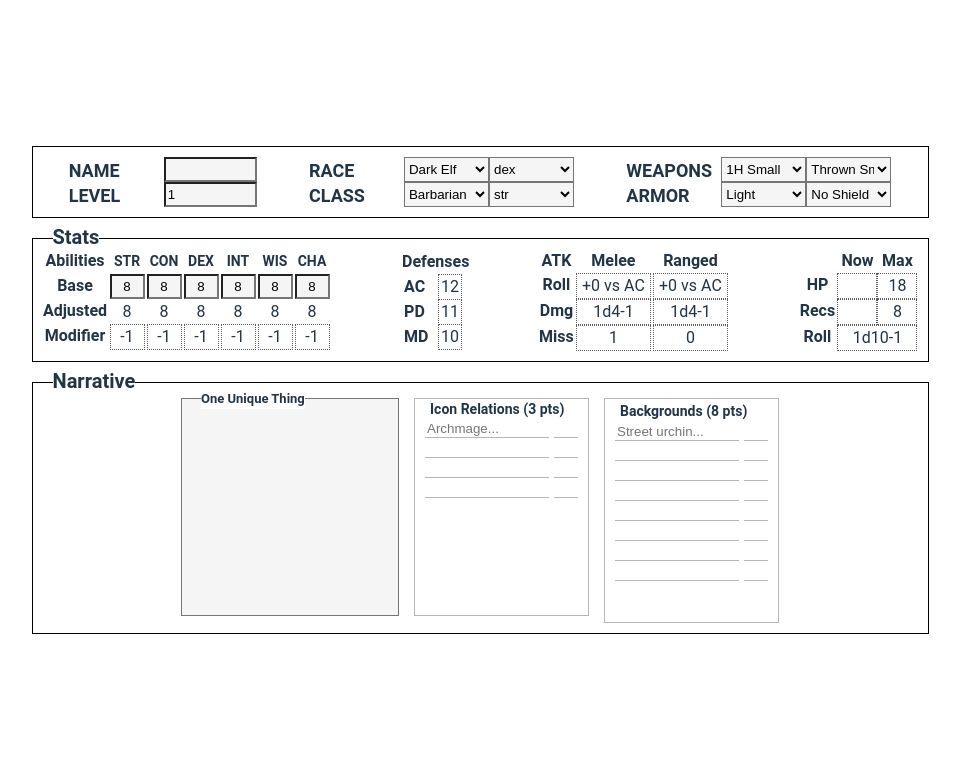
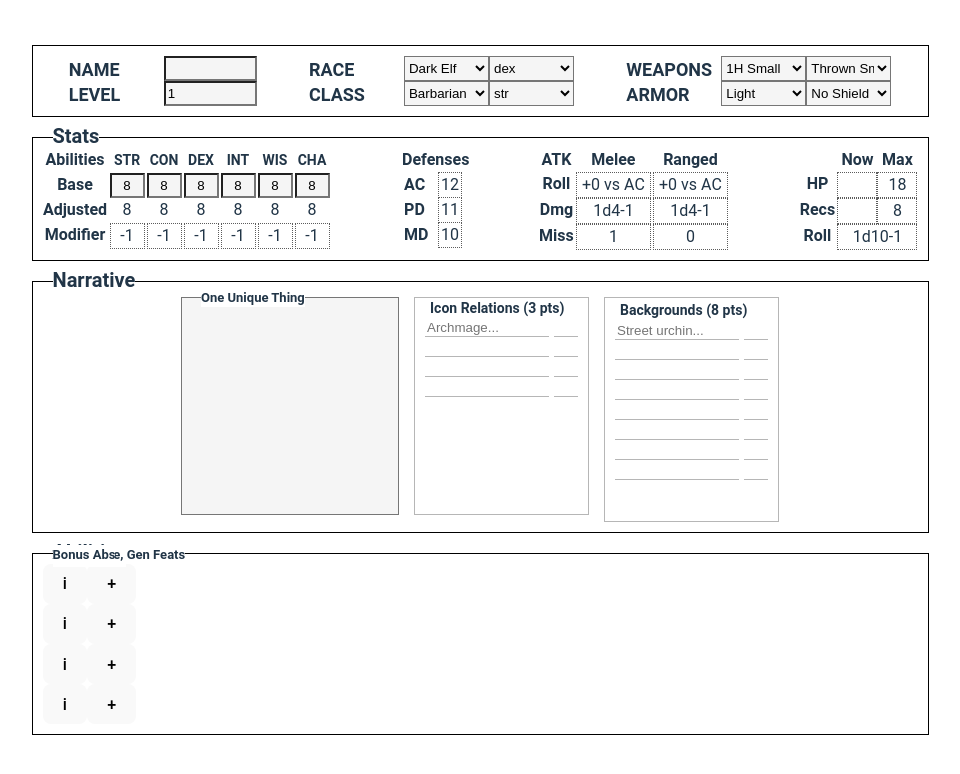
Before and after one commit to Xenrathe/React-FormGen, a React (Vite) app: page / in a window 1280 px wide. Shown: the top 774 px of the page, without its empty margins (160-1120 px from the left). Built offline with nearby package versions, Linux system fonts and the light colour scheme.

Commit message:
Begin implementation of AbilitiesBlock component

```diff
--- a/src/App.css
+++ b/src/App.css
@@ -48,12 +48,8 @@ body {
 
 input[type="number"]::-webkit-inner-spin-button,
 input[type="number"]::-webkit-outer-spin-button {
-  -webkit-appearance: none;
+  appearance: none;
   margin: 0;
-}
-
-input[type="number"] {
-  -moz-appearance: textfield;
 }
 
 input,
--- /dev/null
+++ b/src/CharSheetComponents/AbilitiesBlock.jsx
@@ -0,0 +1,67 @@
+import races from "../data/races";
+import jobs from "../data/jobs";
+import genFeats from "../data/abilities/general.json"
+
+function generateLinedInputWithBtn(mode) {
+  let numLines = 1;
+  let dataArray = [];
+
+  //mode = "general"
+  // includes feats from the character.feats.general
+  // includes racialpowers from races[character.race].racialPowersAndFeats
+  // --includes racialfeats from character.feats.racial
+  // includes features from jobs[character.job].features
+  // --includes associated feats from character.feats.talent
+
+  //mode = "talents"
+  // includes talents from character.jobTalents
+  // --includes associated feats from character.feats.talent
+
+  //mode = "spells"
+  // includes spells from character.jobSpells
+  // --includes associated feats from character.feats.spell
+
+  //mode = "bonusAbs"
+  // includes bonusAbs from character.jobBonusAbs
+  // --includes associated feats from character.feats.bonus
+
+  const lines = [];
+
+  for (let i = 1; i <= numLines; i++) {
+    lines.push(
+      <div key={`k-${mode}-${i}`} className="single-line-w-btn">
+        <span className="lined-input">{dataArray[i - 1] || ""}</span>
+        <button>i</button>
+        <button>+</button>
+      </div>
+    );
+  }
+
+  return lines;
+}
+
+function AbilitiesBlock({ character, abilitiesBlock, setAbilitiesBlock }) {
+  return (
+    <div id="abilitiesblock" className="input-group">
+      <div className="title-label">Abilities</div>
+      <div id="job-race-gen" className="abilities-input">
+        <label className="subtitle-label">Class, Race, Gen Feats</label>
+        {generateLinedInputWithBtn("general")}
+      </div>
+      <div id="talents" className="abilities-input">
+        <label className="subtitle-label">Talents</label>
+        {generateLinedInputWithBtn("talents")}
+      </div>
+      <div id="spells" className="abilities-input">
+        <label className="subtitle-label">Spells</label>
+        {generateLinedInputWithBtn("spells")}
+      </div>
+      <div id="bonusAbs" className="abilities-input">
+        <label className="subtitle-label">Bonus Abs</label>
+        {generateLinedInputWithBtn("bonusAbs")}
+      </div>
+    </div>
+  );
+}
+
+export default AbilitiesBlock;
--- a/src/CharSheetComponents/CharSheet.jsx
+++ b/src/CharSheetComponents/CharSheet.jsx
@@ -4,10 +4,11 @@ import "./CharSheet.css";
 import { useState, useEffect } from "react";
 import { Character } from "../Character.js";
 import NarrativeBlock from "./NarrativeBlock.jsx";
+import AbilitiesBlock from "./AbilitiesBlock.jsx";
 
 function CharSheet() {
   // INDIVIDUAL COMPONENT DATA SETS //
-  const [basicsData, setBasicsData] = useState({
+  const [basicsBlock, setBasicsBlock] = useState({
     name: "",
     level: 1,
     race: "Dark Elf",
@@ -34,23 +35,32 @@ function CharSheet() {
     iconRelationships: [],
     backgrounds: {},
   });
+
+  const [abilitiesBlock, setAbilitiesBlock] = useState({
+    talents: [],
+    spells: [],
+    bonusAbs: [],
+    feats: [],
+  });
   // END INDIVIDUAL COMPONENT DATA SETS //
 
   // SYNTHESIS INTO CHARACTER OBJECT //
   const [character, setCharacter] = useState(
     new Character(
       statBlock,
-      basicsData.name,
-      basicsData.level,
-      basicsData.race,
-      basicsData.raceBonus,
-      basicsData.job,
-      basicsData.jobBonus,
-      [], // jobTalents
-      [], // feats
-      basicsData.armor,
-      basicsData.shield,
-      { melee: basicsData.melee, ranged: basicsData.ranged },
+      basicsBlock.name,
+      basicsBlock.level,
+      basicsBlock.race,
+      basicsBlock.raceBonus,
+      basicsBlock.job,
+      basicsBlock.jobBonus,
+      abilitiesBlock.talents,
+      abilitiesBlock.spells,
+      abilitiesBlock.bonusAbs, //e.g. Bard's battle cries
+      abilitiesBlock.feats,
+      basicsBlock.armor,
+      basicsBlock.shield,
+      { melee: basicsBlock.melee, ranged: basicsBlock.ranged },
       narrativeBlock.oneUniqueThing,
       narrativeBlock.iconRelationships,
       narrativeBlock.backgrounds
@@ -60,29 +70,31 @@ function CharSheet() {
   useEffect(() => {
     const updatedCharacter = new Character(
       statBlock,
-      basicsData.name,
-      basicsData.level,
-      basicsData.race,
-      basicsData.raceBonus,
-      basicsData.job,
-      basicsData.jobBonus,
-      [], // jobTalents
-      [], // feats
-      basicsData.armor,
-      basicsData.shield,
-      { melee: basicsData.melee, ranged: basicsData.ranged },
+      basicsBlock.name,
+      basicsBlock.level,
+      basicsBlock.race,
+      basicsBlock.raceBonus,
+      basicsBlock.job,
+      basicsBlock.jobBonus,
+      abilitiesBlock.talents,
+      abilitiesBlock.spells,
+      abilitiesBlock.bonusAbs, //e.g. Bard's battle cries
+      abilitiesBlock.feats,
+      basicsBlock.armor,
+      basicsBlock.shield,
+      { melee: basicsBlock.melee, ranged: basicsBlock.ranged },
       narrativeBlock.oneUniqueThing,
       narrativeBlock.iconRelationships,
       narrativeBlock.backgrounds
     );
     setCharacter(updatedCharacter);
-  }, [basicsData, statBlock, narrativeBlock]);
+  }, [basicsBlock, statBlock, narrativeBlock, abilitiesBlock]);
   // END SYNTHESIS INTO CHARACTER OBJECT //
 
   // ACTUAL DOM STUFF
   return (
     <div className="charsheet">
-      <BasicsBlock basicsData={basicsData} setBasicsData={setBasicsData} />
+      <BasicsBlock basicsData={basicsBlock} setBasicsData={setBasicsBlock} />
       <StatBlock
         character={character}
         statBlock={statBlock}
@@ -93,6 +105,11 @@ function CharSheet() {
         narrativeBlock={narrativeBlock}
         setNarrativeBlock={setNarrativeBlock}
       />
+      <AbilitiesBlock
+        character={character}
+        abilitiesBlock={abilitiesBlock}
+        setAbilitiesBlock={setAbilitiesBlock}
+      />
     </div>
   );
 }
--- a/src/Character.js
+++ b/src/Character.js
@@ -11,6 +11,8 @@ export class Character {
     job,
     jobBonus,
     jobTalents,
+    jobSpells,
+    jobBonusAbs,
     feats,
     armorType,
     hasShield,
@@ -27,7 +29,19 @@ export class Character {
     this.job = job; //a string
     this.jobBonus = jobBonus; //a string
     this.jobTalents = jobTalents; //an array of strings
-    this.feats = feats; //an array of strings
+    this.jobSpells = jobSpells;
+    this.jobBonusAbs = jobBonusAbs;
+
+    this.feats = feats;
+    /* structured multi-tier object
+      {"general": [{"Linguist": "Champion"}, etc],
+      "racial": ["Heritage of the Sword": "Adventurer", etc],
+      "talent": [{"Slayer": "Epic"}],
+      "spell": etc,
+      "bonus": etc
+      }
+    */
+
     this.armorType = armorType; //a string, "None", "Light", or "Heavy"
     this.hasShield = hasShield == "Shield"; //boolean
     this.weaponType = weaponType; //an object {"melee": meleeString, "ranged": rangedString}
--- /dev/null
+++ b/src/data/abilities/general.json
@@ -0,0 +1,38 @@
+{
+  "Further Backgrounding": {
+    "Adventurer": "Add a total of 2 points to backgrounds you already have, or choose 2 points of new backgrounds that make sense for your character. You still can’t go over the 5-point-per-background maximum.",
+    "Champion": "Add a total of 3 points to backgrounds you already have, or choose 3 points of new backgrounds that make sense for your character. You still can’t go over the 5-point-per-background maximum.",
+    "Epic": "Add a total of 2 points to backgrounds you already have, or choose 2 points of new backgrounds that make sense for your character. These points can take one of your backgrounds over 5, to a maximum of 7."
+  },
+  "Improved Initiative": {
+    "Adventurer": "Gain a +4 bonus to Initiative checks."
+  },
+  "Linguist": {
+    "Adventurer": "This allows you to speak enough arcana, dwarven, elven, gnomish, gnoll, goblin, orcish, and other standard humanoid languages to comprehend enough of what most other humanoids are saying or screaming during battle. You are not fluent in all these languages, no one will mistake you for a native speaker, and your vocabulary is adventurer-centric (heavy on words connected to danger rather than philosophy or emotions). You can also read enough to get by in all these languages.",
+    "Champion": "You can speak, read, and write all the humanoid languages fluently. Stranger languages are no problem for you either. If someone is speaking it, you can figure it out."
+  },
+  "Precise Shot": {
+    "Adventurer": "When your ranged attack targets an enemy who is engaged with an ally, you have no chance of hitting that ally."
+  },
+  "Rapid Reload": {
+    "Adventurer": "Reloading a heavy crossbow now takes only a quick action. Reloading a hand or light crossbow is a free action."
+  },
+  "Reach Tricks": {
+    "Adventurer": "Once per battle, tell the GM how you are using your weapon’s reach to perform an unexpected stunt with a reach weapon such as a longspear or halberd. To use the stunt, you must roll a 6+ on a d20."
+  },
+  "Ritual Casting": {
+    "Adventurer": "You can cast any spells you know as rituals. Classes that are already ritual casters (cleric, wizard) don’t need this feat."
+  },
+  "Secret School Technique": {
+    "Adventurer": "You have learned a secret technique lost in the present age. Pick one of your non-spell powers to benefit from this secret technique. You must name and describe this technique, and also specify a bonus effect for the technique. Once per battle, when the escalation die is 2+, you may execute this secret technique. This bonus effect is mostly cosmetic—it cannot always do extra damage, nor can it apply a condition in most circumstances. However, if you set up a good story in advance, then it encourages the GM to be lenient: so, if the big villain in this campaign arc is the heavily armored Dread Knight, then seeking out the secret lost technique of the armor-piercing mantis sword strike might be a good idea.\n\nFor example, take the classic fighter move carve an opening. Executed as fate-cutting strike, it might curse the foe with bad luck as you cut through their good fortune. As longbeard’s precise mattock, it might let you roll your relationship with a dwarf-aligned icon and increase your crit range bonus by +1 for every die that rolls a 5 or 6. As heavenly judgement, it might make your sword blaze with divine light, and make your next critical hit holy damage.\n\nAs usual for this sort of collaborative story-meets-mechanics rules, work with your GM to come up with something that’s evocative but not overpowering."
+  },
+  "Skill Escalation": {
+    "Adventurer": "Twice per day, you can add the escalation die to one of your skill checks. Choose after you roll the check."
+  },
+  "Strong Recovery": {
+    "Adventurer": "When you roll recovery dice, reroll one of the dice and use the higher result. At 5th level, reroll two of the dice. At 8th level, reroll three."
+  },
+  "Toughness": {
+    "Adventurer": "You get additional hit points equal to half your baseline class hit points (rounded down). At 5th level, the total hp bonus increases to your baseline hp value. At 8th level, the total hp bonus increases to double your baseline hp value."
+  }
+}
--- a/src/data/jobs.js
+++ b/src/data/jobs.js
@@ -57,7 +57,16 @@ const jobs = {
       Champion: [0, 0, 0, 0, 1, 1, 1, 1, 1, 1],
       Epic: [0, 0, 0, 0, 0, 0, 0, 1, 1, 1],
     },
-    talentChoices: barbarianAbilities["Talents"],
+    features: Object.fromEntries(
+      Object.entries(barbarianAbilities["Talents"]).filter(
+        ([_, value]) => value.Type === "Default"
+      )
+    ),
+    talentChoices: Object.fromEntries(
+      Object.entries(barbarianAbilities["Talents"]).filter(
+        ([_, value]) => value.Type !== "Default"
+      )
+    ),
   },
   Bard: {
     abilityBonus: ["dex", "cha"],
@@ -103,7 +112,16 @@ const jobs = {
     baseHP: 7,
     recoveries: [8, 8], //8 uses, 1d8
     talentProgression: 3,
-    talentChoices: bardAbilities["Talents"],
+    features: Object.fromEntries(
+      Object.entries(bardAbilities["Talents"]).filter(
+        ([_, value]) => value.Type === "Default"
+      )
+    ),
+    talentChoices: Object.fromEntries(
+      Object.entries(bardAbilities["Talents"]).filter(
+        ([_, value]) => value.Type !== "Default"
+      )
+    ),
     spellProgression: [
       [2, 0, 0, 0, 0], // Level 1
       [3, 0, 0, 0, 0], // Level 2
@@ -165,7 +183,16 @@ const jobs = {
     baseHP: 7,
     recoveries: [8, 8], //8 uses, 1d8
     talentProgression: 3,
-    talentChoices: clericAbilities["Talents"],
+    features: Object.fromEntries(
+      Object.entries(clericAbilities["Talents"]).filter(
+        ([_, value]) => value.Type === "Default"
+      )
+    ),
+    talentChoices: Object.fromEntries(
+      Object.entries(clericAbilities["Talents"]).filter(
+        ([_, value]) => value.Type !== "Default"
+      )
+    ),
     spellProgression: [
       [4, 0, 0, 0, 0], // Level 1
       [5, 0, 0, 0, 0], // Level 2
@@ -235,7 +262,16 @@ const jobs = {
       4, // Level 9
       4, // Level 10
     ],
-    talentChoices: fighterAbilities["Talents"],
+    features: Object.fromEntries(
+      Object.entries(fighterAbilities["Talents"]).filter(
+        ([_, value]) => value.Type === "Default"
+      )
+    ),
+    talentChoices: Object.fromEntries(
+      Object.entries(fighterAbilities["Talents"]).filter(
+        ([_, value]) => value.Type !== "Default"
+      )
+    ),
     bonusAbilitySetTotal: [3, 4, 4, 5, 5, 6, 6, 7, 7, 8],
     bonusAbilitySetMax: [1, 1, 3, 3, 4, 4, 5, 5, 6, 6],
     bonusAbilitySet: fighterAbilities["Bonus"],
@@ -295,7 +331,16 @@ const jobs = {
       5, // Level 9
       5, // Level 10
     ],
-    talentChoices: paladinAbilities["Talents"],
+    features: Object.fromEntries(
+      Object.entries(paladinAbilities["Talents"]).filter(
+        ([_, value]) => value.Type === "Default"
+      )
+    ),
+    talentChoices: Object.fromEntries(
+      Object.entries(paladinAbilities["Talents"]).filter(
+        ([_, value]) => value.Type !== "Default"
+      )
+    ),
   },
   Ranger: {
     abilityBonus: ["str", "dex", "wis"],
@@ -352,7 +397,16 @@ const jobs = {
       5, // Level 9
       5, // Level 10
     ],
-    talentChoices: rangerAbilities["Talents"],
+    features: Object.fromEntries(
+      Object.entries(rangerAbilities["Talents"]).filter(
+        ([_, value]) => value.Type === "Default"
+      )
+    ),
+    talentChoices: Object.fromEntries(
+      Object.entries(rangerAbilities["Talents"]).filter(
+        ([_, value]) => value.Type !== "Default"
+      )
+    ),
     ACFeats: rangerAbilities["AC Feats"],
   },
   Rogue: {
@@ -399,7 +453,16 @@ const jobs = {
     baseHP: 6,
     recoveries: [8, 8], //8 uses, 1d8
     talentProgression: 3,
-    talentChoices: rogueAbilities["Talents"],
+    features: Object.fromEntries(
+      Object.entries(rogueAbilities["Talents"]).filter(
+        ([_, value]) => value.Type === "Default"
+      )
+    ),
+    talentChoices: Object.fromEntries(
+      Object.entries(rogueAbilities["Talents"]).filter(
+        ([_, value]) => value.Type !== "Default"
+      )
+    ),
     bonusAbilitySetTotal: [4, 5, 5, 6, 6, 7, 7, 8, 8, 9],
     bonusAbilitySetMax: [1, 1, 3, 3, 5, 5, 7, 7, 9, 9],
     bonusAbilitySet: rogueAbilities["Bonus"],
@@ -448,7 +511,16 @@ const jobs = {
     baseHP: 6,
     recoveries: [8, 6], // 8 uses, 1d6
     talentProgression: 3,
-    talentChoices: sorcererAbilities["Talents"],
+    features: Object.fromEntries(
+      Object.entries(sorcererAbilities["Talents"]).filter(
+        ([_, value]) => value.Type === "Default"
+      )
+    ),
+    talentChoices: Object.fromEntries(
+      Object.entries(sorcererAbilities["Talents"]).filter(
+        ([_, value]) => value.Type !== "Default"
+      )
+    ),
     spellProgression: [
       [4, 0, 0, 0, 0], // Level 1
       [5, 0, 0, 0, 0], // Level 2
@@ -507,7 +579,16 @@ const jobs = {
     baseHP: 6,
     recoveries: [8, 6], // 8 uses, 1d6
     talentProgression: 3,
-    talentChoices: wizardAbilities["Talents"],
+    features: Object.fromEntries(
+      Object.entries(wizardAbilities["Talents"]).filter(
+        ([_, value]) => value.Type === "Default"
+      )
+    ),
+    talentChoices: Object.fromEntries(
+      Object.entries(wizardAbilities["Talents"]).filter(
+        ([_, value]) => value.Type !== "Default"
+      )
+    ),
     spellProgression: [
       [5, 0, 0, 0, 0], // Level 1
       [6, 0, 0, 0, 0], // Level 2
--- a/src/data/races.js
+++ b/src/data/races.js
@@ -1,4 +1,4 @@
-import getRacialPowersAndFeats from "./racialpowers";
+import getRacialPowersAndFeats from "./abilities/racialpowers";
 
 const races = {
   "Dark Elf": {
```
Also changed, not shown: src/data/abilities/racialpowers.js (renamed from src/data/racialpowers.js), 1 other file (tests, documents, lock files or other folders).
